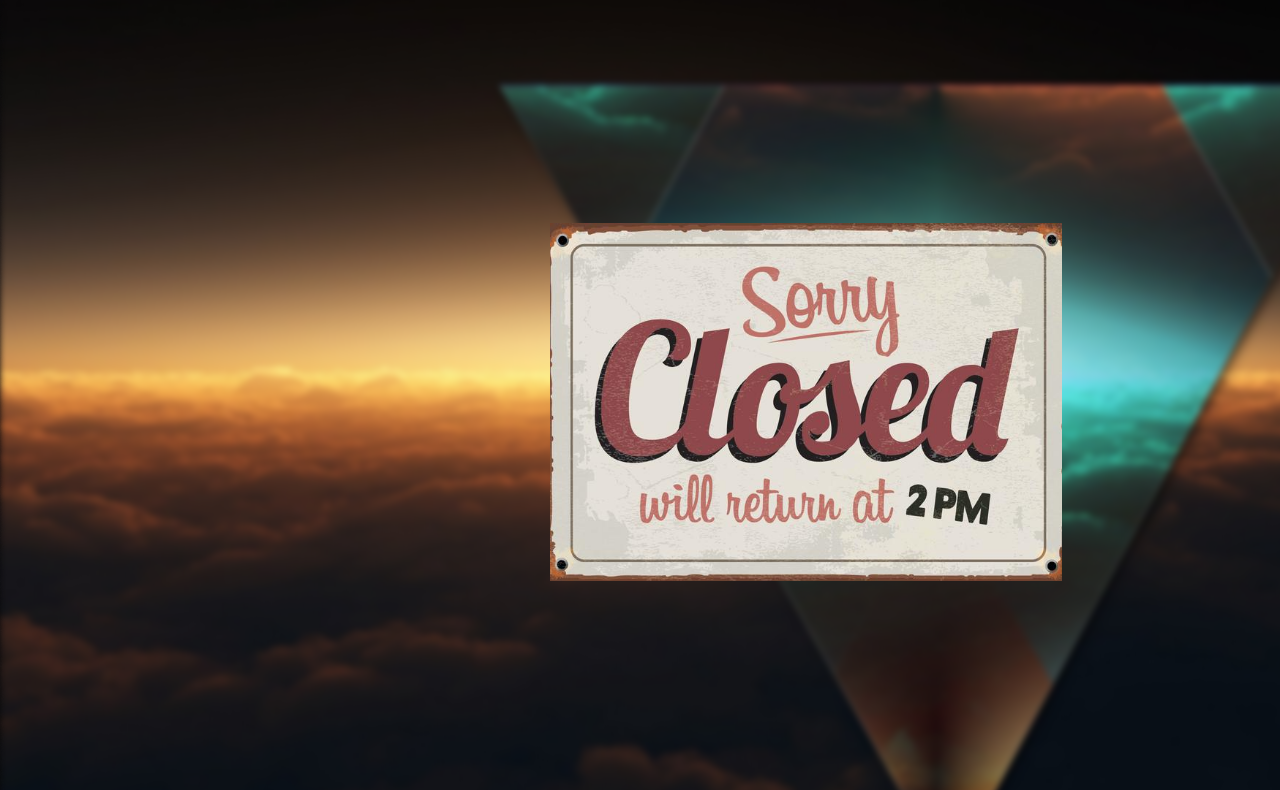
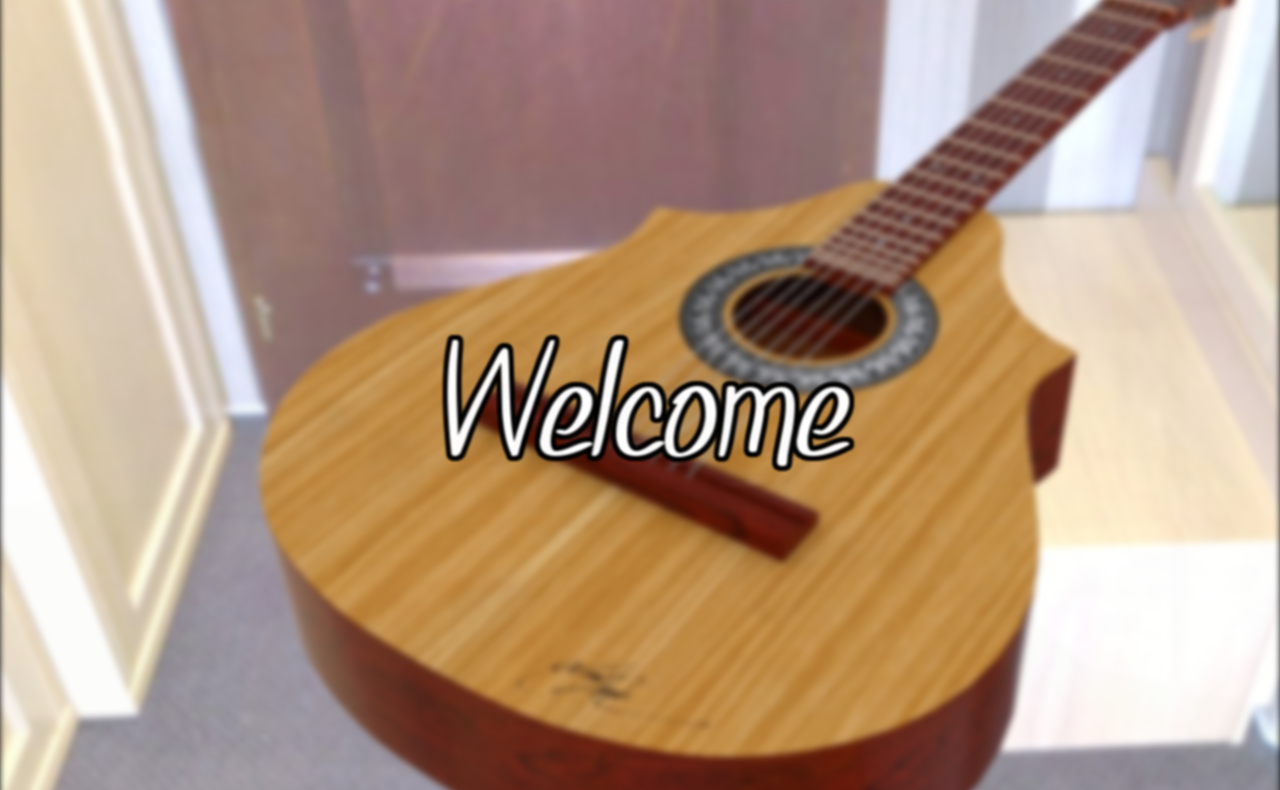
Before and after one commit to Cloudshrive93/Cloudshrive93.github.io, a plain HTML site: page Portofolio/Index.html in a window 1280 px wide. Shown: the part 67-857 px from the top of the page. Drawn offline with Linux system fonts and the light colour scheme.

Commit message:
Add files via upload

```diff
--- a/Portofolio/Index.html
+++ b/Portofolio/Index.html
@@ -1,7 +1,7 @@
 <!DOCTYPE html>
 <html>
 	<head>
-		<title> Horizon at War - Home </title>
+		<title> Portofolio - Home </title>
 
 		<meta charset="utf-8">  										<!-- Aqui permitimos el uso de acentos -->
 		<link rel="stylesheet" type="text/css" href="styles/Index.css">  <!-- Hoja de estilos utilizada -->
@@ -11,7 +11,7 @@
 		<!-- Menu de navegacion -->
 		<nav>
 			<ul id="Menu">
-				<li> <a href="Us.html">¿Quienes soy?</a> </li>
+				<li> <a href="Us.html">¿Quien soy?</a> </li>
 				<li> <a href="Proyectos.html">Mis Proyectos</a> </li>
 				<li> <a href="Social.html">Contacto</a> </li>
 				<li> <a href="Formulario.html">¡Pregúntame!</a> </li>
@@ -20,15 +20,8 @@
 
 		<!-- Seccion ImagenZoom  -->
 		<div id="contenedorImagen">
-
-			<img id="imagenFondo" src="images/Intro/PanelEntrada.jpg" alt="imagenSuperior">
-
-			<div id="imagenLogo-Capa">
-
-				<img src="images/Intro/sorry1.jpg" id="ImgLogo" alt="title">
-
-			</div>
-
+			<div id="imagenFondo"></div>
+			<div id="imagenLetras"></div>
 		</div>
 
 		<audio autoplay loop>
@@ -38,7 +31,6 @@
 
 		<!-- **Separador** -->
 		<div class="separador">
-
 		</div>
 	</body>
 </html>
--- a/Portofolio/styles/Index.css
+++ b/Portofolio/styles/Index.css
@@ -5,7 +5,7 @@
 /*Definimos la fuente del nav*/
 @font-face{
 	font-family: fontNav;
-	src: url(../fonts/code.otf);
+	src: url(../fonts/Kalam-Regular.ttf);
 }
 
 /*Ajustes Generales*/
@@ -40,7 +40,7 @@ body{
 /*CSS seccion del navegador*/
 nav{
 	width: 100%;
-    height: 5%;
+    height: 7%;
     margin: 0%;
 
     display: flex;
@@ -71,8 +71,7 @@ a{
 	flex-direction: row;
 	justify-content: space-between;
 	align-items: center;
-
-	width: 40%;
+    width: 40%;
 
 	/*Quitamos los puntitos*/
 	list-style-type: none;
@@ -83,59 +82,80 @@ a{
 }
 
 /*************************/
-/** CSS IMAGEN CON ZOOM **/
+/** CSS IMAGEN CON ANIMACION **/
 /*************************/
 
 /*Sección general*/
 #contenedorImagen{
-	z-index:1;
+	z-index:0;
 	position:relative;
 	overflow: hidden;
 
 	width: 100%;
-	height: 880px;
+	height: 850px;
 
 	display: block;
+
+
+    background-repeat: no-repeat;
+    background-attachment: fixed;
+    background-size: cover;
+
 }
 
 /*Imagen de fondo*/
 #imagenFondo{
-
+    width: 100%;
+    height: 100%;
 	position:absolute;
     left:0;
     top:0;
-
+    z-index: 0;
 	overflow: hidden;
 	-webkit-filter: blur(3px);
 	transition: all .5s ease-in-out;
-}
-	/*Imagen on hover*/
-	#imagenFondo:hover{
-	overflow: hidden;
-	-webkit-transform: scale(1.05);
-	-webkit-filter: blur(0px);
-	}
-
-/*Capa del logo*/
-#imagenLogo-Capa{
-	position:absolute;
-    left:550px;
-    top:250px;
-	z-index:8;
-	margin: 0;
-
-	overflow: hidden;
-	width: 40%;
-    height: 80%;
-    user-select: none;
-    pointer-events: none;
+	background-repeat: no-repeat;
+    background-attachment: fixed;
+    background-size: cover;
+    animation-name: example;
+    animation-duration: 24s;
+    animation-iteration-count: infinite;
 }
 
-/*Imagen del logo*/
-#ImgLogo{
-	margin: 0;
-	display: block;
-	width: 100%;
+/* The animation code */
+@keyframes example {
+    0%   {background-image: url("../images/Intro/luisN1.jpg");}
+    25%  {background-image: url("../images/Intro/luisN2.jpeg");}
+    50%  {background-image: url("../images/Intro/alexC4.jpeg");}
+    75%  {background-image: url("../images/Intro/alexC3.jpeg");}
+    100% {background-image: url("../images/Intro/alexC2.jpeg");}
+}
+
+/*Imagen de letras*/
+#imagenLetras{
+   width: 100%;
+    height: 100%;
+	position:absolute;
+    left:0;
+    top:0;
+    z-index: 1;
+	overflow: hidden;
+	-webkit-filter: blur(1px);
+	transition: all .5s linear-gradient;
+	background-repeat: no-repeat;
+    background-attachment: fixed;
+    animation-name: example1;
+    animation-duration: 24s;
+    animation-iteration-count: infinite;
+    background-position: center;
+}
+/* The animation code */
+@keyframes example1 {
+    0%   {background-image: url("../images/Intro/hey1.png");}
+    25%  {background-image: url("../images/Intro/welcome1.png");}
+    50%  {background-image: url("../images/Intro/to1.png");}
+    75%  {background-image: url("../images/Intro/my1.png");}
+    100% {background-image: url("../images/Intro/page1.png");}
 }
 
 /***************/
```
Also changed, not shown: Portofolio/fonts/Kalam-Regular.ttf (added), Portofolio/images/Intro/HomeBG2.jpg (added), Portofolio/images/Intro/HomeBG3.jpg (added), Portofolio/images/Intro/alexC2.jpeg (added), Portofolio/images/Intro/alexC3.jpeg (added), Portofolio/images/Intro/alexC4.jpeg (added), Portofolio/images/Intro/daniM1.jpeg (added), Portofolio/images/Intro/hey1.png (added), Portofolio/images/Intro/luisN1.jpg (added), Portofolio/images/Intro/luisN2.jpeg (added), Portofolio/images/Intro/my1.png (added), Portofolio/images/Intro/page1.png (added), Portofolio/images/Intro/to1.png (added), Portofolio/images/Intro/welcome.png (added), 2 more files.
